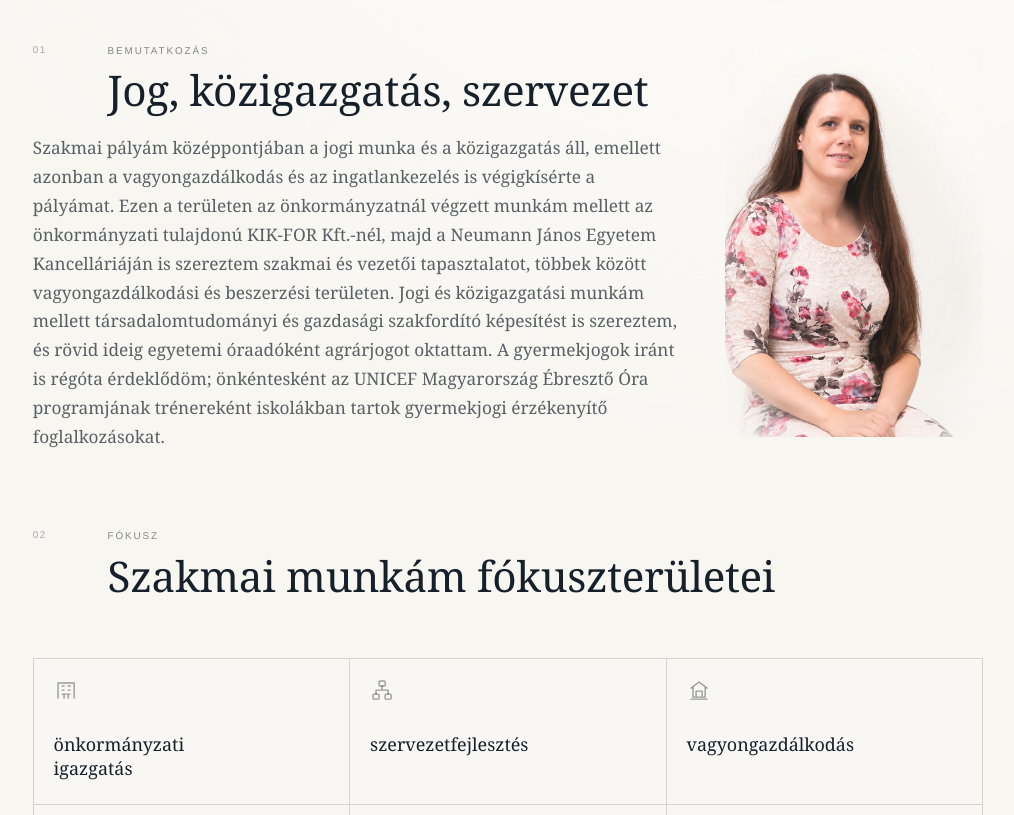
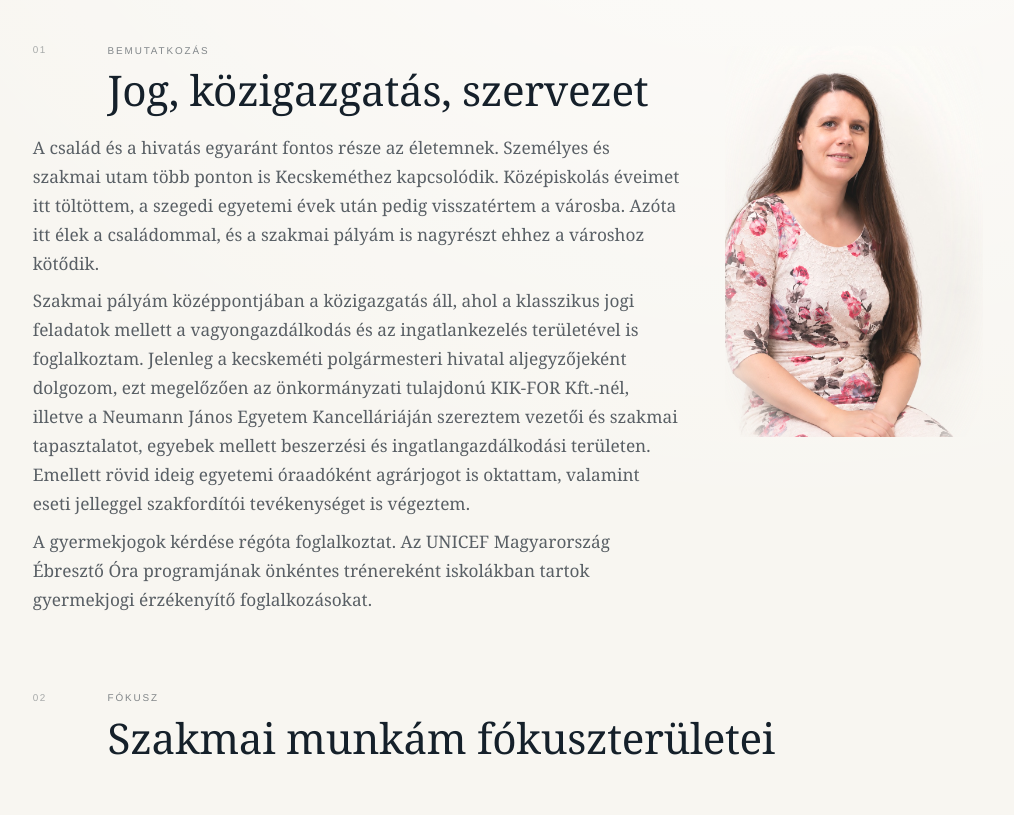
Before and after one commit to svircevicnikola/svircevic-hu, a Next.js app: page /agota in a window 1280 px wide. Shown: the part 680-1495 px from the top of the page, without its empty margins (132-1146 px from the left). Built offline with nearby package versions, Linux system fonts and the light colour scheme.

Commit message:
Update Agota Hungarian profile introduction

```diff
--- a/app/agota/page.tsx
+++ b/app/agota/page.tsx
@@ -136,7 +136,13 @@ export default function AgotaPage() {
           <h2>Jog, közigazgatás, szervezet</h2>
           <div className="agota-intro-body">
             <p>
-              Szakmai pályám középpontjában a jogi munka és a közigazgatás áll, emellett azonban a vagyongazdálkodás és az ingatlankezelés is végigkísérte a pályámat. Ezen a területen az önkormányzatnál végzett munkám mellett az önkormányzati tulajdonú KIK-FOR Kft.-nél, majd a Neumann János Egyetem Kancelláriáján is szereztem szakmai és vezetői tapasztalatot, többek között vagyongazdálkodási és beszerzési területen. Jogi és közigazgatási munkám mellett társadalomtudományi és gazdasági szakfordító képesítést is szereztem, és rövid ideig egyetemi óraadóként agrárjogot oktattam. A gyermekjogok iránt is régóta érdeklődöm; önkéntesként az UNICEF Magyarország Ébresztő Óra programjának trénereként iskolákban tartok gyermekjogi érzékenyítő foglalkozásokat.
+              A család és a hivatás egyaránt fontos része az életemnek. Személyes és szakmai utam több ponton is Kecskeméthez kapcsolódik. Középiskolás éveimet itt töltöttem, a szegedi egyetemi évek után pedig visszatértem a városba. Azóta itt élek a családommal, és a szakmai pályám is nagyrészt ehhez a városhoz kötődik.
+            </p>
+            <p>
+              Szakmai pályám középpontjában a közigazgatás áll, ahol a klasszikus jogi feladatok mellett a vagyongazdálkodás és az ingatlankezelés területével is foglalkoztam. Jelenleg a kecskeméti polgármesteri hivatal aljegyzőjeként dolgozom, ezt megelőzően az önkormányzati tulajdonú KIK-FOR Kft.-nél, illetve a Neumann János Egyetem Kancelláriáján szereztem vezetői és szakmai tapasztalatot, egyebek mellett beszerzési és ingatlangazdálkodási területen. Emellett rövid ideig egyetemi óraadóként agrárjogot is oktattam, valamint eseti jelleggel szakfordítói tevékenységet is végeztem.
+            </p>
+            <p>
+              A gyermekjogok kérdése régóta foglalkoztat. Az UNICEF Magyarország Ébresztő Óra programjának önkéntes trénereként iskolákban tartok gyermekjogi érzékenyítő foglalkozásokat.
             </p>
             <div className="agota-intro-image-secondary">
               <img src="/images/agota-profile.jpg" alt="Dr. Svircevic-Bodnár Ágota" />
```
